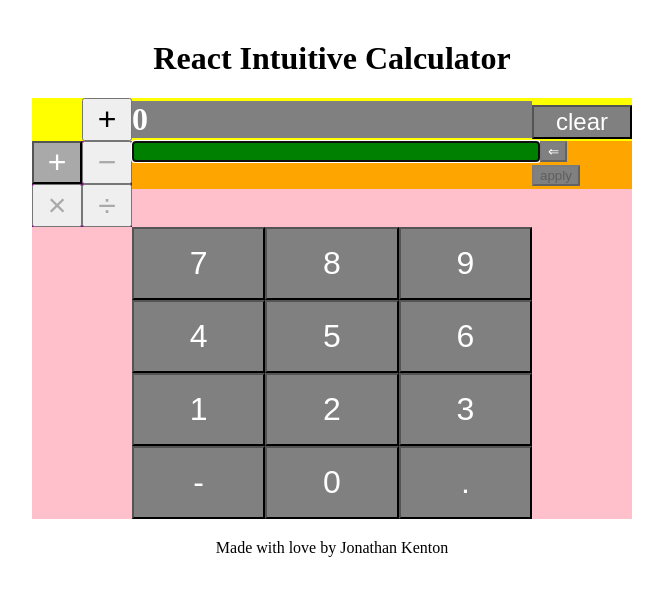
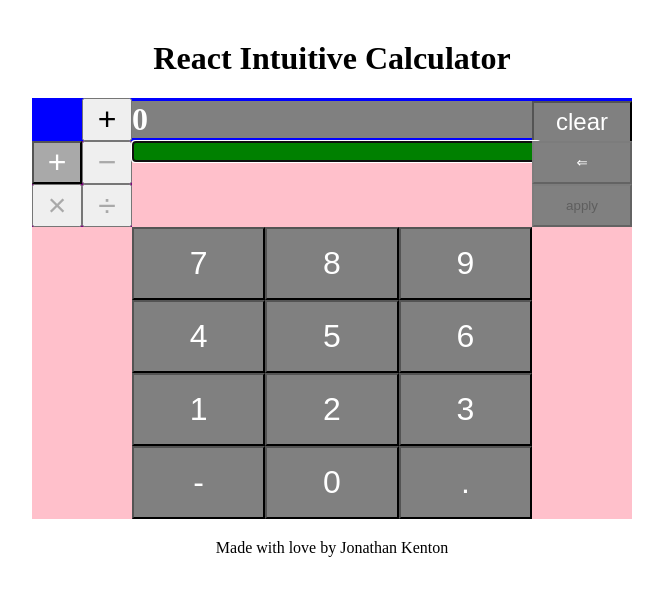
Before and after one commit to j2kenton/React-Super-Calculator, a React (Create React App) app in the folder react/: page / in a window 1280 px wide. Shown: the top 596 px of the page, without its empty margins (308-971 px from the left). Built offline with nearby package versions, Linux system fonts and the light colour scheme.

Commit message:
fix the fixed alignments

```diff
--- a/react/src/components/operator-controls.js
+++ b/react/src/components/operator-controls.js
@@ -7,9 +7,7 @@ import { setOperator as setOperatorAction } from 'common-actions';
 const OperatorsWrapper = styled.div`
   background-color: purple;
   width: 100px;
-  float: left;
-  display: flex;
-  flex-wrap: wrap;
+  display: inline-block;
 `;
 
 const StyledButton = styled.button`
@@ -20,7 +18,8 @@ const StyledButton = styled.button`
       background: darkgrey;
       color: white;
     `}
-  flex: 1 0 50%;
+  width: 50%;
+  height: 50%;
   font-size: 2rem;
 `;
 
--- a/react/src/sections/body/input-section.js
+++ b/react/src/sections/body/input-section.js
@@ -11,20 +11,33 @@ import {
 import OperatorControls from '../../components/operator-controls';
 
 const InputWrapper = styled.div`
-  background-color: orange;
+  height: 86px;
 `;
 
-const Row = styled.div`
-  height: 1.5rem;
+const InputsWrapper = styled.div`
+  width: 400px;
+  display: inline-block;
+  vertical-align: top;
+`;
+
+const ButtonsWrapper = styled.div`
+  width: 100px;
+  display: inline-block;
+  vertical-align: top;
+  height: 100%;
 `;
 
 const ApplyButton = styled.button`
   background-color: grey;
+  width: 100%;
+  height: 50%;
 `;
 
 const BackspaceButton = styled.button`
   background-color: grey;
   color: white;
+  width: 100%;
+  height: 50%;
 `;
 
 const InputArea = styled.input.attrs({
@@ -38,7 +51,6 @@ const PreviewSection = styled.div`
   color: grey;
   float: left;
   width: 400px;
-
   min-height: 10px;
 `;
 
@@ -81,8 +93,8 @@ export const InputSection = ({
 
   return (
     <InputWrapper>
-      <Row>
-        <OperatorControls onButtonClick={onButtonClick} />
+      <OperatorControls onButtonClick={onButtonClick} />
+      <InputsWrapper>
         <InputArea
           name="inputArea"
           id="inputArea"
@@ -96,16 +108,16 @@ export const InputSection = ({
             }
           }}
         />
+        <PreviewSection>{preview}</PreviewSection>
+      </InputsWrapper>
+      <ButtonsWrapper>
         <BackspaceButton onClick={onBackspace} disabled={!input}>
           ⇐
         </BackspaceButton>
-      </Row>
-      <Row>
-        <PreviewSection>{preview}</PreviewSection>
         <ApplyButton onClick={onApply} disabled={!isInputUsable(input)}>
           apply
         </ApplyButton>
-      </Row>
+      </ButtonsWrapper>
     </InputWrapper>
   );
 };
--- a/react/src/sections/body/output-section.js
+++ b/react/src/sections/body/output-section.js
@@ -11,7 +11,7 @@ const OutputWrapper = styled.div`
 `;
 
 const OutputArea = styled.div`
-  background-color: yellow;
+  height: 43px;
 `;
 
 const SignButton = styled.button`
@@ -21,11 +21,13 @@ const SignButton = styled.button`
 
 const ButtonWrapper = styled.div`
   width: 100px;
+  height: 100%;
   display: inline-block;
 `;
 
 const SignWrapper = styled.div`
   width: 100px;
+  height: 100%;
   display: inline-block;
   text-align: right;
   text-align: end;
@@ -35,6 +37,7 @@ const ClearButton = styled.button`
   background-color: grey;
   color: white;
   width: 100px;
+  height: 100%;
   font-size: 1.5rem;
 `;
 
```
